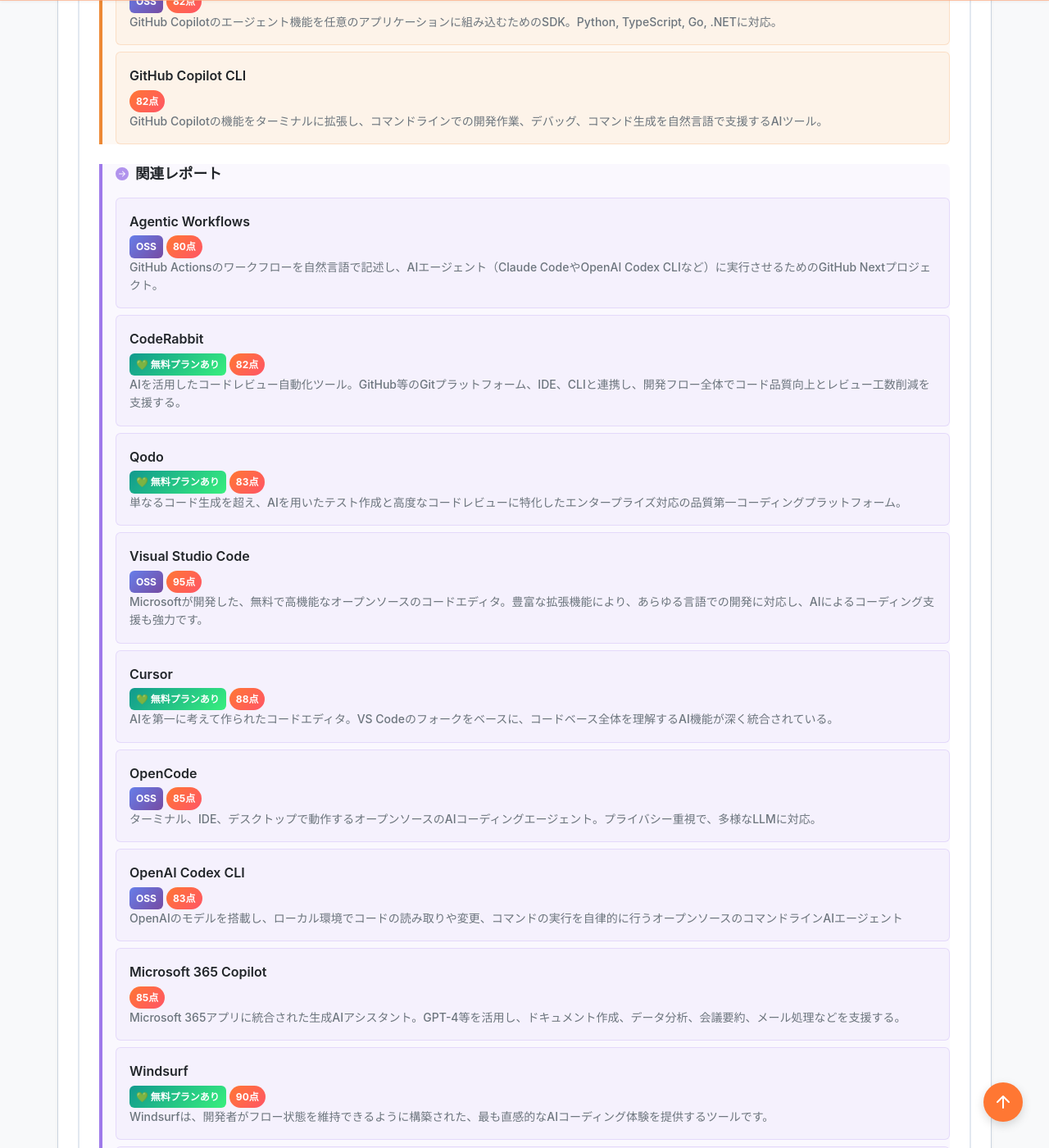
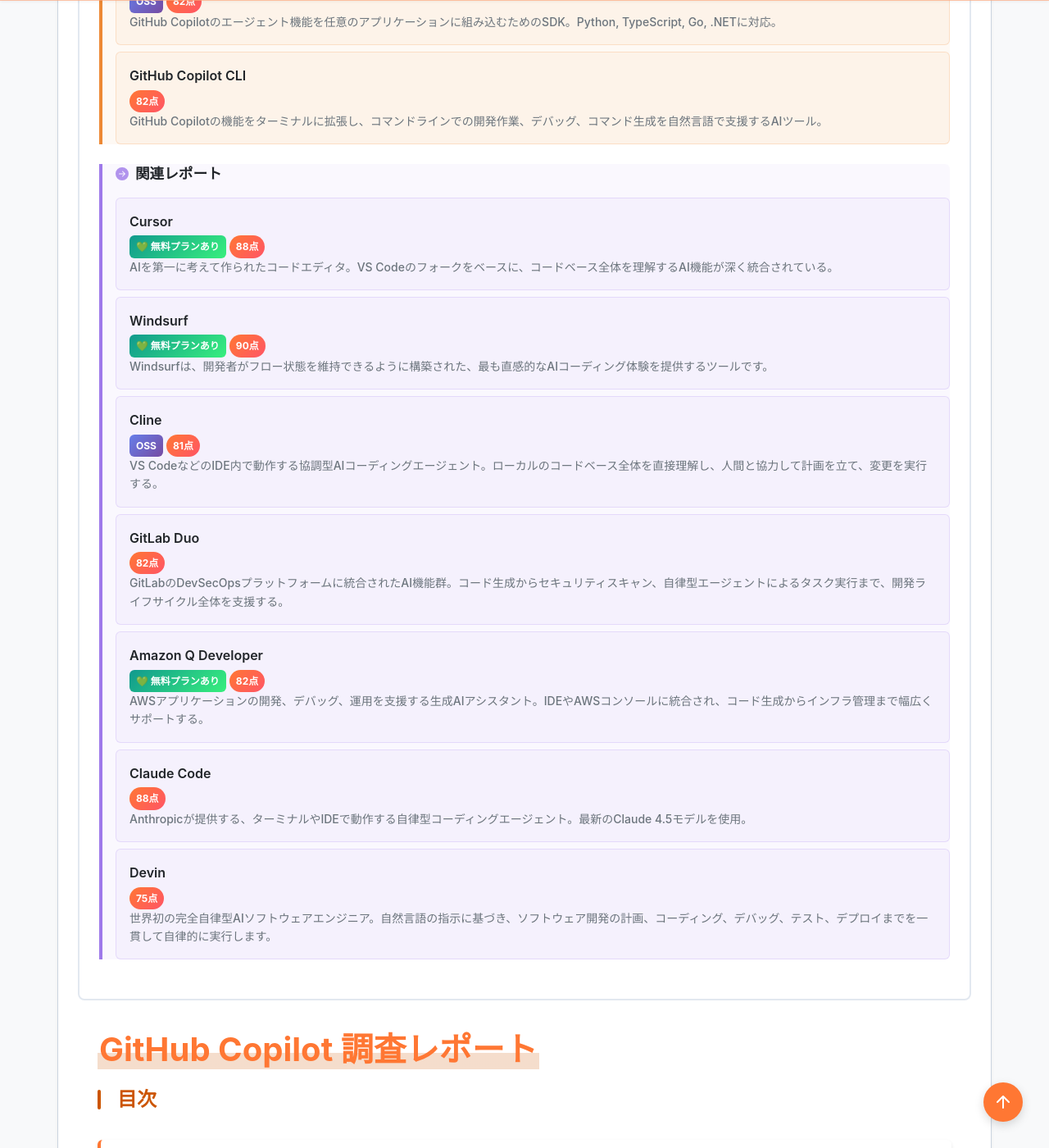
Before and after one commit to aegisfleet/tool-survey-report, a Jekyll site: the page built from _reports/github-copilot.md, in a window 1280 px wide and 1400 px high, scrolled down 1992 px. Shown: the whole window at 82% size. Built offline with Jekyll 4.4.1, drawn with Linux system fonts in a browser that asks for light colours; some of the changed text lies outside the part shown.

Commit message:
docs: Update tool survey reports and refine category tag organization.

```diff
--- a/_reports/cursor.md
+++ b/_reports/cursor.md
@@ -57,16 +58,13 @@
   documentation: "https://cursor.com/docs"
 relationships:
   related_tools:
-    - "Context7"
+    - "GitHub Copilot"
+    - "Windsurf"
     - "Visual Studio Code"
-    - "GitHub Copilot"
+    - "Cline"
+    - "Devin"
     - "Qodo"
-    - "Windsurf"
-    - "IntelliJ IDEA"
-    - "Android Studio"
-    - "Devin"
     - "Agent Trace"
-    - "OpenAI Codex CLI"
 ---
 
 # **Cursor 調査レポート**
--- a/_reports/github-copilot.md
+++ b/_reports/github-copilot.md
@@ -56,27 +56,13 @@
     - "GitHub Copilot SDK"
     - "GitHub Copilot CLI"
   related_tools:
-    - "Agentic Workflows"
-    - "CodeRabbit"
-    - "Qodo"
-    - "Visual Studio Code"
     - "Cursor"
-    - "OpenCode"
-    - "OpenAI Codex CLI"
-    - "Microsoft 365 Copilot"
     - "Windsurf"
+    - "Cline"
     - "GitLab Duo"
     - "Amazon Q Developer"
+    - "Claude Code"
     - "Devin"
-    - "Claude Code"
-    - "Google Jules"
-    - "Playwright CLI"
-    - "Cline"
-    - "Microsoft Work IQ"
-    - "Bito"
-    - "Sourcery"
-    - "SHIFT DQS for リバースエンジニアリング"
-    - "AWS Frontier Agents"
 ---
 
 # **GitHub Copilot 調査レポート**
--- a/_reports/windsurf.md
+++ b/_reports/windsurf.md
@@ -58,6 +58,7 @@
     - "Devin"
     - "Google Antigravity"
     - "Roo Code"
+    - "Cline"
     - "Android Studio"
 ---
 
```
Also changed, not shown: other parts of _reports/cursor.md (+1 -0 lines), _reports/cline.md (+1 -1 lines), _reports/vscode.md (+1 -2 lines), task-organizing-category-tags.md (+18 -0 lines).
